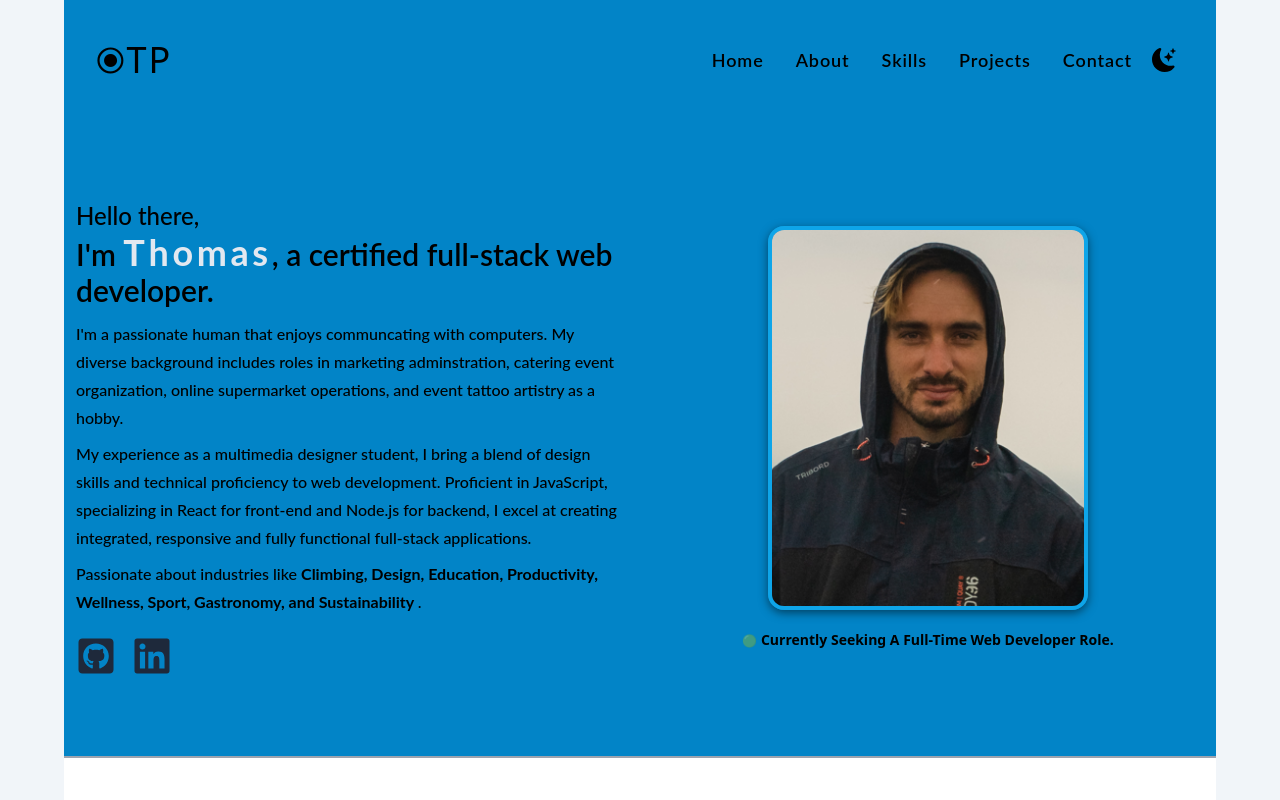
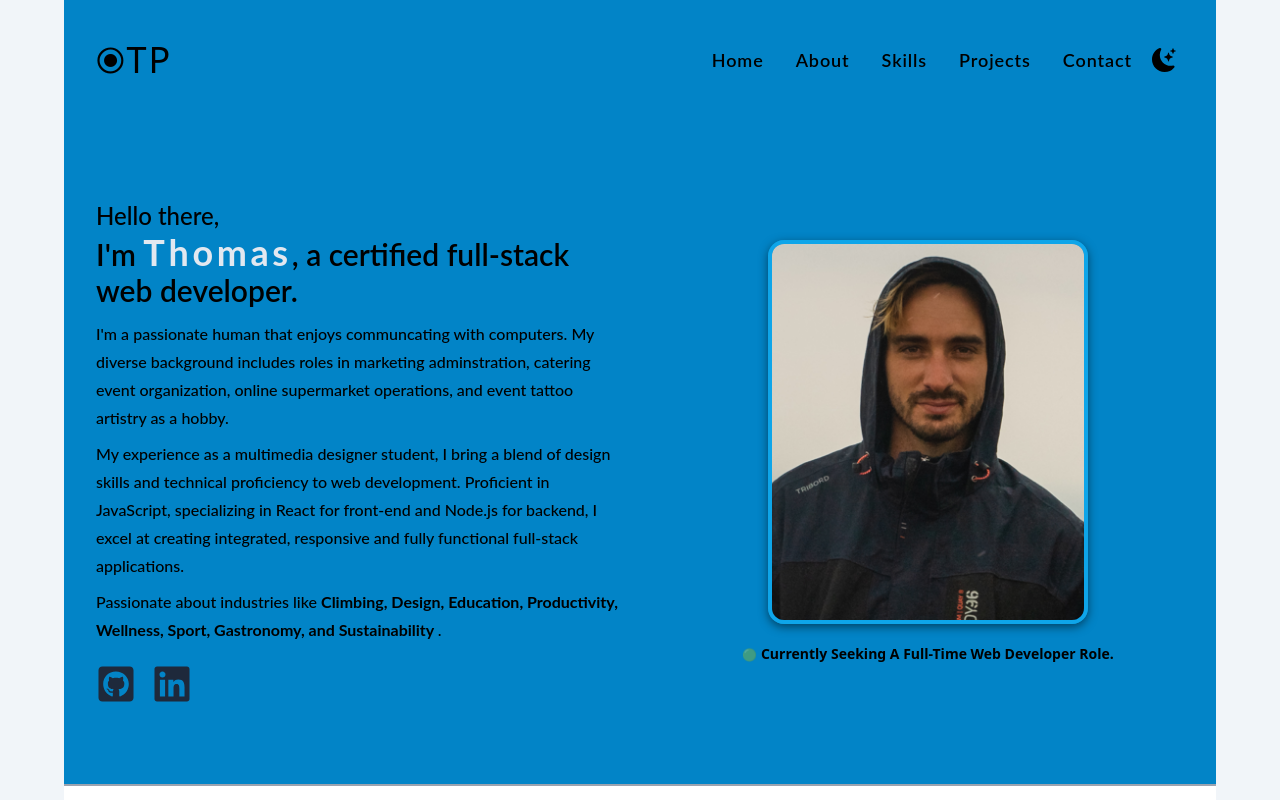
Before and after one commit to tompra/devfolio, a React (Vite) app: page / in a window 1280 px wide. Shown: the top 800 px of the page. Built offline with nearby package versions, Linux system fonts and the light colour scheme; what tailwindcss-animated would draw is missing.

Commit message:
fix layout and dark theme to text

```diff
--- a/src/components/Home.jsx
+++ b/src/components/Home.jsx
@@ -28,7 +28,7 @@ const Home = () => {
             id='home'
         >
             <article
-                className={`xs:py-8  dark:text-white sm:z-0 animate-fade-right animate-once animate-duration-1000 animate-delay-1000 animate-ease-out font-lato xs:mx-3 ${
+                className={`xs:py-8  dark:text-white sm:z-0 animate-fade-right animate-once animate-duration-1000 animate-delay-1000 animate-ease-out font-lato xs:mx-4 sm:ml-8 ${
                     isOpen ? 'xs:-z-10' : ''
                 }`}
             >
@@ -90,7 +90,7 @@ const Home = () => {
                     </a>
                 </div>
             </article>
-            <article className='flex flex-col items-center justify-center animate-fade-left animate-once animate-duration-500 animate-delay-[800ms] animate-ease-in xs:mx-3'>
+            <article className='flex flex-col items-center justify-center animate-fade-left animate-once animate-duration-500 animate-delay-[800ms] animate-ease-in xs:mx-3 sm:mx-0 '>
                 <div className='xs:w-90 xs:h-80  md:w-80 md:h-96 rounded-2xl overflow-hidden  border-4 border-sky-500 shadow-[0_3px_10px_rgb(0,0,0,0.5)] hover:border-sky-400 transform hover:shadow-xl transition duration-300 '>
                     <img
                         src={Img1}
@@ -100,7 +100,7 @@ const Home = () => {
                 </div>
                 <div className='text-center mt-3'>
                     <p className=' pt-2 capitalize xs:text-center sm:text-start text-sm font-semibold'>
-                        <span className='animate-pulse animate-duration-700 text-xs'>
+                        <span className='animate-pulse animate-duration-700 text-xs dark:text-white'>
                             🟢
                         </span>
                         {'  '}
```
